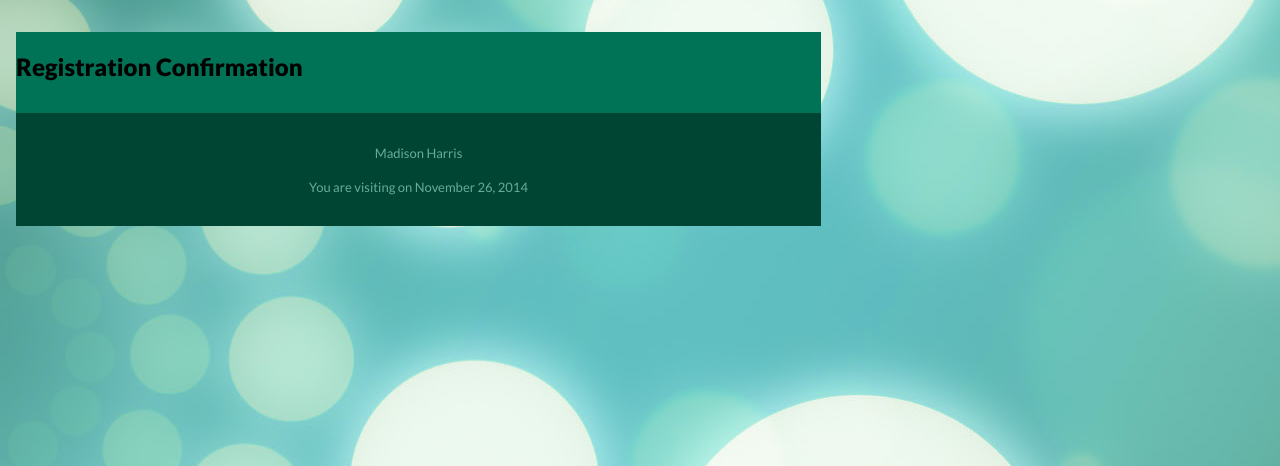
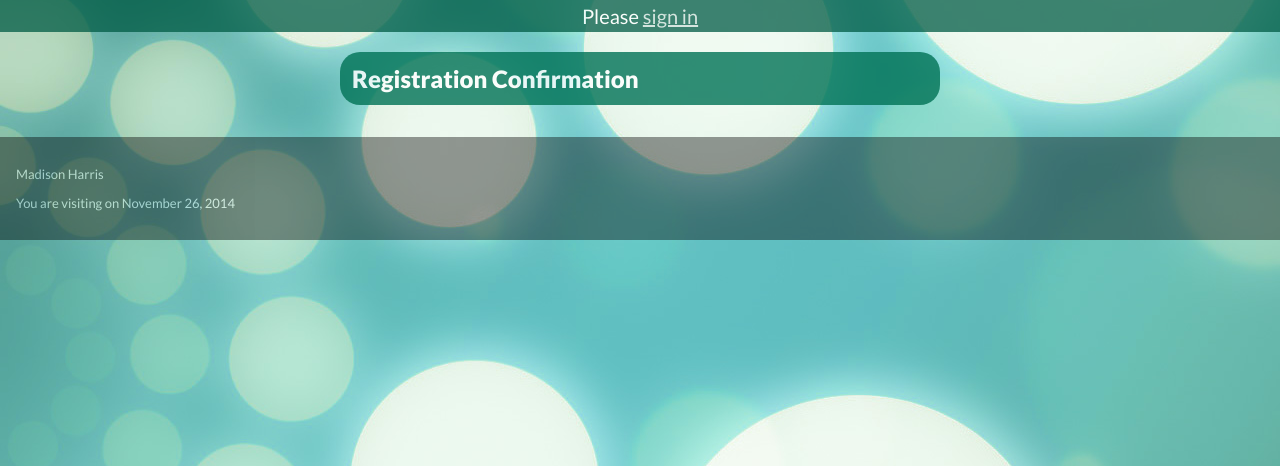
Before and after one commit to madisonharrisvt/cs148, a PHP site: page /confirmation.php in a window 1280 px wide. Shown: the part 157-623 px from the top of the page. Run offline with PHP 8.4, Linux system fonts and the light colour scheme.

Commit message:
Functional Sign in/out and it looks nice
Yahoo!

```diff
--- a/assignment10/confirmation.php
+++ b/assignment10/confirmation.php
@@ -12,12 +12,13 @@
  *
  *
  */
-
+session_start();
 include "top.php";
+include "loggedIn.php";
 
 print '<article id="main">';
 
-print '<h1>Registration Confirmation</h1>';
+print '<h1 id = "requestProcessed">Registration Confirmation</h1>';
 
 //%^%^%^%^%^%^%^%^%^%^%^%^%^%^%^%^%^%^%^%^%^%^%^%^%^%^%^%^%^%^%^%^%^%^%^%^%^%^%
 //
@@ -129,7 +130,7 @@ if (isset($_GET["q"])) {
         $bcc = "";
         $from = "NOT WRONG site <noreply@yoursite.com>";
         $subject = "Bobs PLH Registration Confirmed";
-        $message = "<p>Thank you for taking the time to confirm your registration.  Your account is now active.</p>";
+        $message = "<p id = 'confirmationText'>Thank you for taking the time to confirm your registration.  Your account is now active.  Please log in <a id = 'loginOutConfirmation' href = 'login.php'>here</a> to begin using your account.</p>";
 
         $mailed = sendMail($to, $cc, $bcc, $from, $subject, $message);
 
@@ -148,12 +149,11 @@ if (isset($_GET["q"])) {
 ?>
 
 
-
+</article>
 <?php
 include "footer.php";
 if ($debug)
     print "<p>END OF PROCESSING</p>";
 ?>
-</article>
 </body>
 </html>
--- a/assignment10/loggedIn.php
+++ b/assignment10/loggedIn.php
@@ -3,10 +3,10 @@ print "<article id = 'loggedInPanel'>";
 
 
 if (!isset($_SESSION['user'])){
-    print "<p> Please <a id = 'loginOut' href = 'login.php'> sign in </a></p>";
+    print "<p id = 'loginPanel'> Please <a id = 'loginOutConfirmation' href = 'login.php'> sign in </a></p>";
 }
 else{
-    echo "<p>THIS IS: " . $_SESSION['user'] . ' <a id = "loginOut" href = "logout.php">Log Out</a></p>';
+    echo "<p id = 'loginPanel'>Logged in as: " . $_SESSION['user'] . ' <a id = "loginOutConfirmation" href = "logout.php">Log Out</a></p>';
 }
 
 print "</article>";
--- a/assignment10/login.php
+++ b/assignment10/login.php
@@ -57,8 +57,8 @@ if ($errorMsg) {
               method="post"
               id="frmRegister">
             <fieldset class="wrapper">
-                <legend>Register Today</legend>
-                <p class="registerParagraph">If you don't have an account, please register <a id = "loginOut" href = "index.php">here</a></p>
+                <legend>Sign In Here</legend>
+                <p class="registerParagraph">If you don't have an account, please register <a id = "loginOutConfirmation" href = "index.php">here</a></p>
                     <fieldset class="register">
                         <legend>Account Information</legend>
 
--- a/assignment10/style.css
+++ b/assignment10/style.css
@@ -110,6 +110,7 @@ nav ol{
     margin-left: auto;
     margin-right: auto;
     margin-top:0em;
+    margin-bottom: 0em;
     text-align: center;
     border-color: #FFFFFF;
     border-bottom: thin solid #FFF;
@@ -131,6 +132,15 @@ nav ol{
     float: right;
     width: 36.7777778%; /* 331px / 900px */
 }
+article#loggedInPanel{
+    opacity: 0.75;
+    filter: alpha(opacity=75);
+    background-color: #005B45;
+    margin-top: 0em;
+    margin-left: auto;
+    margin-right: auto;
+    color: #FFF;
+}
 /***************** header section *****************************/
 
 
@@ -146,6 +156,10 @@ header h1 {
     opacity: 0.75;
     filter: alpha(opacity=75);
 
+}
+
+h1#requestProcessed{
+    padding: 0.5em;
 }
 
 h2{
@@ -187,6 +201,12 @@ a:active {
 #loginOut{
     text-decoration: underline;
 }
+
+#loginOutConfirmation{
+    text-decoration: underline;
+    font-size: auto;
+    padding: 0em;
+}
 /***************** article section ****************************/
 /* un comment and see what happens */
 /*
@@ -198,6 +218,16 @@ overflow: auto;
 article p, article table{
     padding: .2em 8.48056537% .2em 8.48056537%; /* 48px / 566px */
     text-align: center;
+    margin-top: 0em;
+}
+
+article p#loginPanel{
+    padding: .2em 8.48056537% .2em 8.48056537%;
+    font-size: 15pt;
+}
+
+article p#confirmationText{
+    padding: 0em 1em 2em 1em;
 }
 /***************** aside section *****************************/
 aside {
@@ -238,6 +268,19 @@ footer{
     filter: alpha(opacity=80); /* For IE8 and earlier */
 }
 #login article#main{
+    float: none;
+    margin: auto; /* because of the fixed width this centers the form */
+    text-align: left;
+    max-width: 600px; /* not repsonive but fixed */
+}
+
+#confirmation article#main, a{
+    border-radius: 20px;
+    color: #FFFFFF;
+    opacity: 0.8;
+    filter: alpha(opacity=80); /* For IE8 and earlier */
+}
+#confirmation article#main{
     float: none;
     margin: auto; /* because of the fixed width this centers the form */
     text-align: left;
@@ -378,7 +421,7 @@ label.required{
     padding: 0.25em;
 }
 
-#txtDepartmentName, #txtCourseNumber, #txtBuilding, #txtTime, #txtLastName, #txtClassType,#txtEmail{
+#pwdPassword, #txtDepartmentName, #txtCourseNumber, #txtBuilding, #txtTime, #txtLastName, #txtClassType,#txtEmail{
     border-radius: 5px;
     padding: 0.35em;
 }
```
Also changed, not shown: assignment10/index.php (+4 -4 lines).
